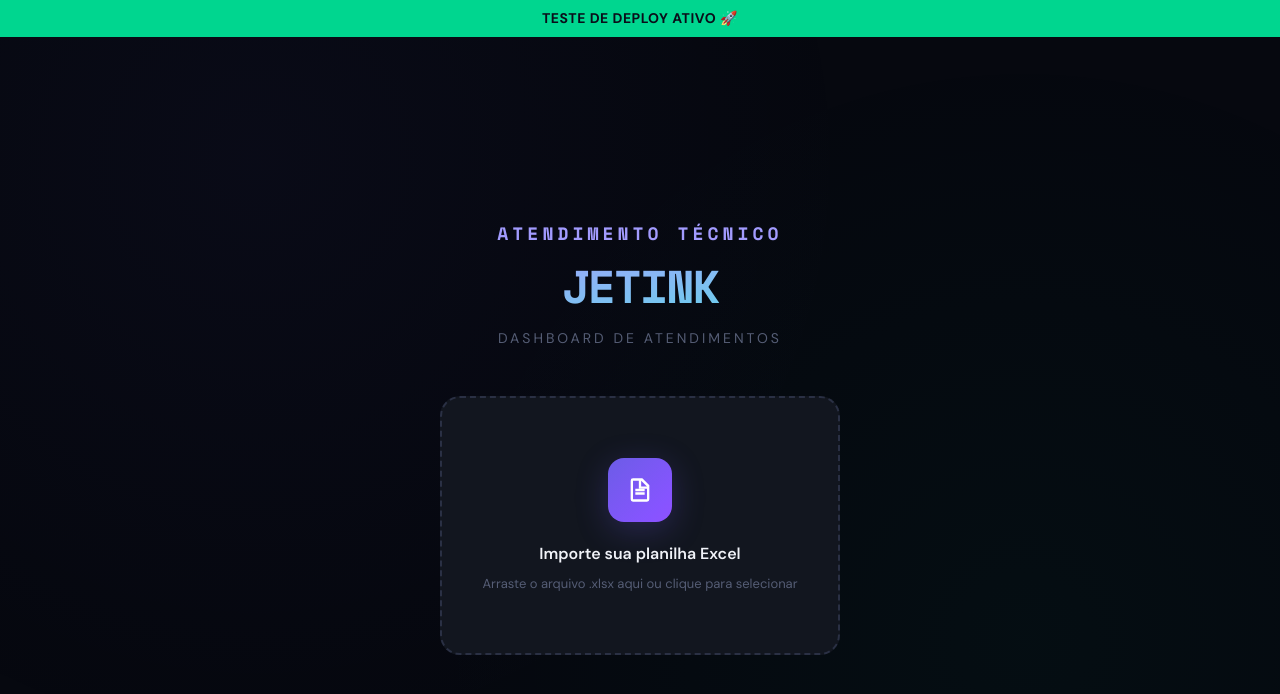
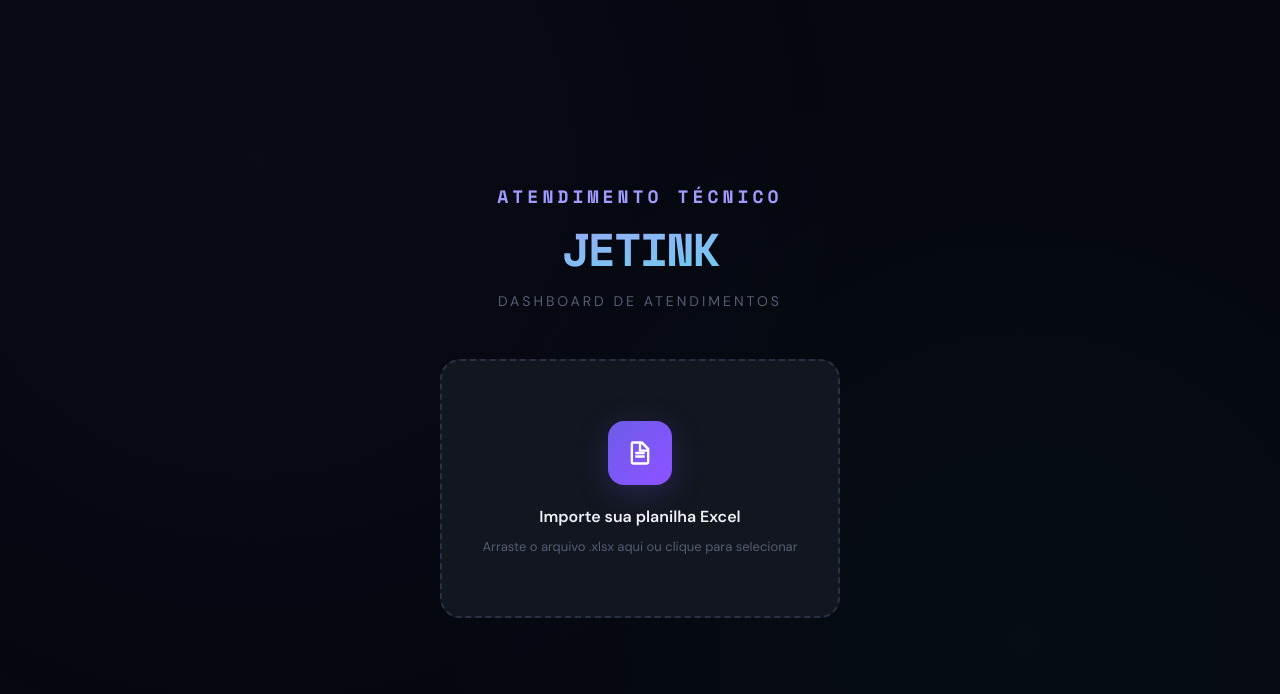
Before and after one commit to leonardojkr/dashboard-jetink, a Vue app: page /dashboard in a window 1280 px wide. Shown: the top 694 px of the page. Built offline with nearby package versions, Linux system fonts and the light colour scheme.

Commit message:
test: remove banner de validacao de deploy

```diff
--- a/src/App.vue
+++ b/src/App.vue
@@ -3,10 +3,5 @@
 </script>
 
 <template>
-  <!-- TESTE DE DEPLOY — remover após validação -->
-  <div style="background:#00D68F;color:#0a0e1a;text-align:center;padding:8px 16px;font-weight:700;font-size:14px;letter-spacing:0.5px;position:sticky;top:0;z-index:9999;">
-    TESTE DE DEPLOY ATIVO 🚀
-  </div>
-  <!-- FIM TESTE DE DEPLOY -->
   <RouterView />
 </template>
```
